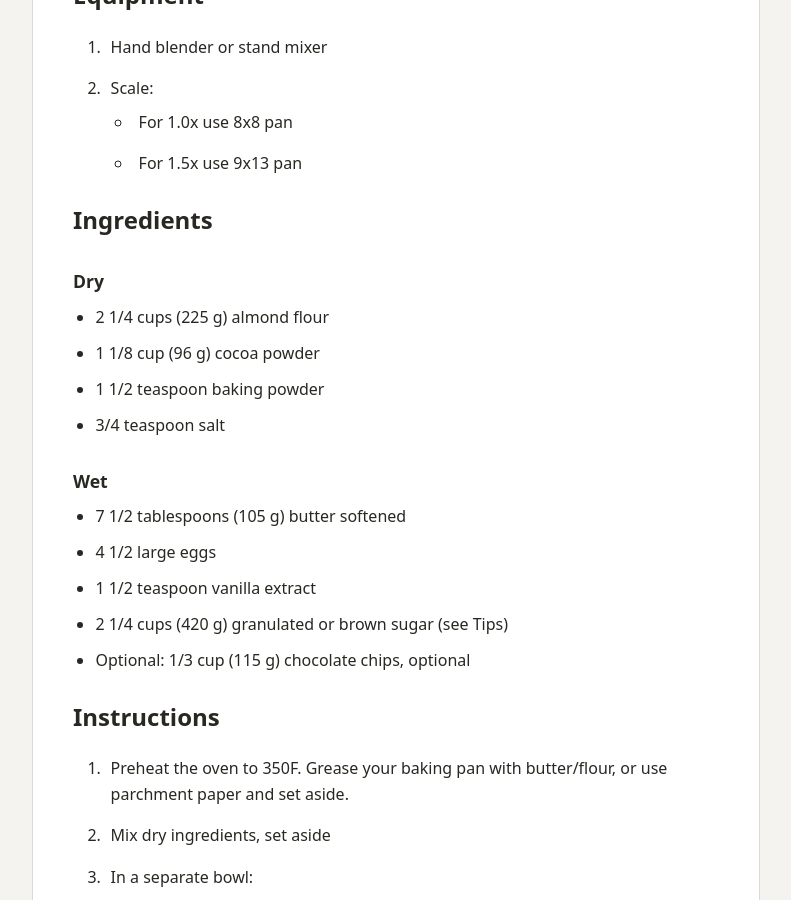
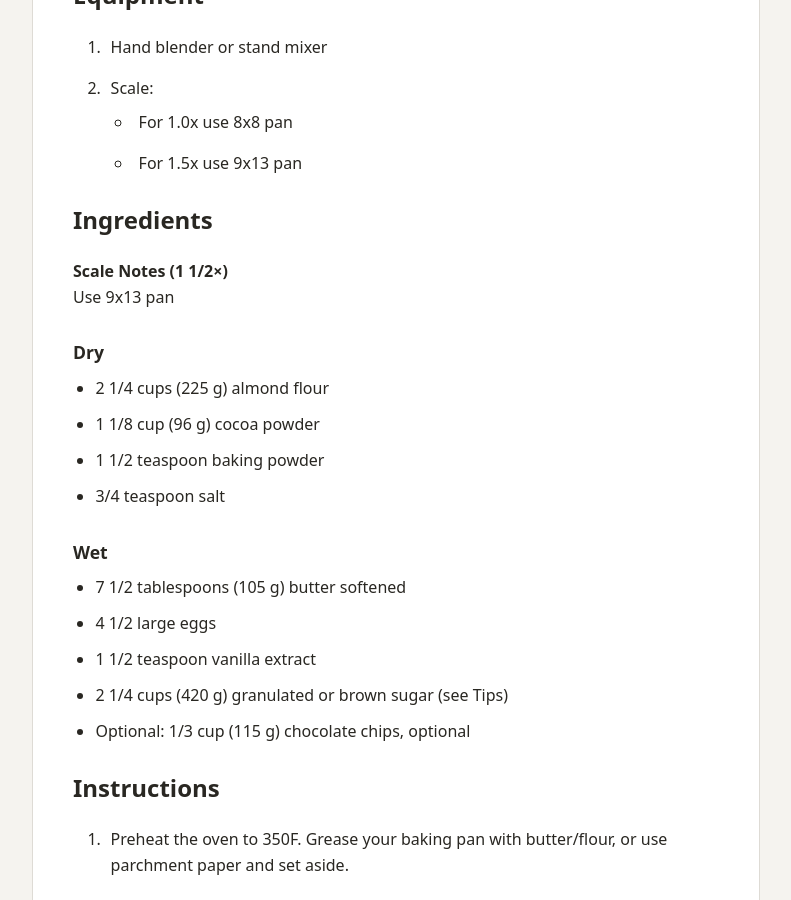
Before and after one commit to sundaycake/recipes, a Jekyll site: the page built from _recipes/almond-flour-brownies.md, in a window 1280 px wide and 900 px high, scrolled down 633 px. Shown: the whole window, without its empty margins (244-1035 px from the left). Built offline with Jekyll 4.4.1, drawn with Linux system fonts in a browser that asks for light colours.

Commit message:
Update almond-flour-brownies.md

```diff
--- a/_recipes/almond-flour-brownies.md
+++ b/_recipes/almond-flour-brownies.md
@@ -8,8 +8,13 @@ tags:
   - baking
   - gluten free
 
+yield: 12 servings
 default_scale: 1.5
-yield: 12 servings
+scale_notes:
+  - "1.0 | Use 8x8 pan"
+  - "1.5 | Use 9x13 pan"
+  - "0.5 | Use 6x6 pan"
+  - "2.0 | Use 12x16 pan"
 
 prep_active: 20 minutes
 prep_inactive:
```
